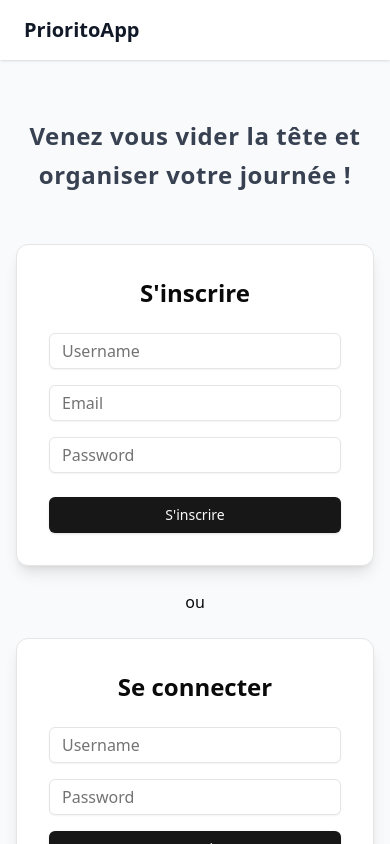
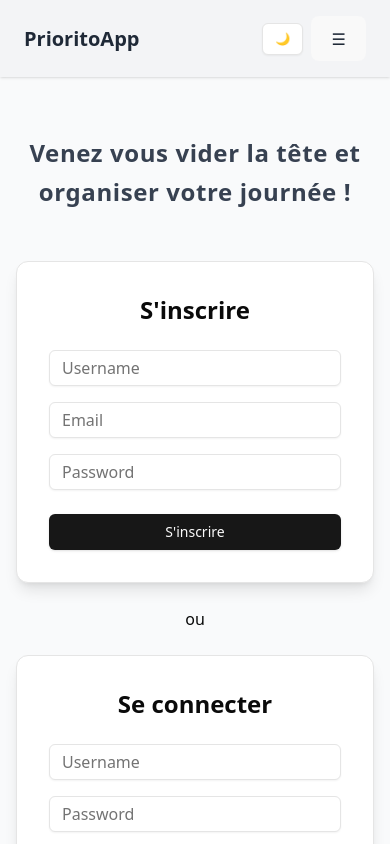
Before and after one commit to DervauxJulien/Priorito, a React (Vite) app in the folder frontend/: page / in a window 390 px wide. Shown: the top 844 px of the page. Built offline with nearby package versions, Linux system fonts and the light colour scheme; no server answers.

Commit message:
modification menu burger mobile

```diff
--- a/frontend/src/components/ui/Navbar.tsx
+++ b/frontend/src/components/ui/Navbar.tsx
@@ -1,45 +1,39 @@
 // src/components/Navbar.tsx
 import { useState, useEffect } from "react";
-import { Link, useNavigate, useLocation } from "react-router-dom";
+import { Link, useNavigate } from "react-router-dom";
 import { Button } from "@/components/ui/button";
 import { useAuth } from "@/context/AuthContext";
 import { useTheme } from "@/context/ThemeContext";
 
 export default function Navbar() {
-  const { isLoggedIn, role, logout } = useAuth();
+  const { isLoggedIn, role, logout } = useAuth(); // <-- récupère aussi le role
   const { darkMode, toggleDarkMode } = useTheme();
   const [menuOpen, setMenuOpen] = useState(false);
+  const navigate = useNavigate();
   const [mounted, setMounted] = useState(false);
-  const navigate = useNavigate();
-  const location = useLocation();
 
   useEffect(() => setMounted(true), []);
 
-  const hideAuthMenu = location.pathname === "/";
-
-  // Couleur texte burger
-  const burgerColorClass = darkMode ? "text-white" : "text-gray-900";
+  const hideMenu = location.pathname === "/";
 
   return (
-    <nav className="w-full bg-white dark:bg-gray-800 px-6 py-4 flex justify-between items-center shadow">
+    <nav className="w-full bg-gray-100 dark:bg-gray-900 px-6 py-4 flex justify-between items-center shadow">
       {/* Nom du site */}
       <Link
-        to={isLoggedIn ? "/tasks" : "/"}
-        className="text-xl font-bold text-gray-900 dark:text-white"
+        to="/tasks"
+        className="text-xl font-bold text-gray-800 dark:text-gray-100"
         onClick={() => setMenuOpen(false)}
       >
         PrioritoApp
       </Link>
 
-      {/* Desktop menu */}
       <div className="hidden md:flex items-center gap-4">
         {mounted && (
           <Button variant="outline" size="sm" onClick={toggleDarkMode}>
             {darkMode ? "☀️" : "🌙"}
           </Button>
         )}
-
-        {!hideAuthMenu && isLoggedIn && role === "ADMIN" && (
+        {isLoggedIn && role === "ADMIN" && (
           <Button
             variant="secondary"
             size="sm"
@@ -48,7 +42,7 @@ export default function Navbar() {
             Dashboard Admin
           </Button>
         )}
-        {!hideAuthMenu && isLoggedIn && (
+        {isLoggedIn && (
           <Button
             variant="destructive"
             size="sm"
@@ -63,7 +57,6 @@ export default function Navbar() {
       </div>
 
       {/* Mobile menu toggle */}
-      {!hideAuthMenu && (
       <div className="md:hidden flex items-center gap-2">
         {mounted && (
           <Button variant="outline" size="sm" onClick={toggleDarkMode}>
@@ -72,16 +65,15 @@ export default function Navbar() {
         )}
         <button
           onClick={() => setMenuOpen(!menuOpen)}
-            className={`focus:outline-none ${burgerColorClass}`}
+          className="text-gray-800 dark:text-white focus:outline-none"
         >
           ☰
         </button>
       </div>
-      )}
 
       {/* Mobile menu dropdown */}
-      {menuOpen && !hideAuthMenu && (
-        <div className="absolute top-16 right-6 bg-white dark:bg-gray-800 rounded shadow-md flex flex-col p-4 gap-2 md:hidden">
+      {menuOpen && (
+        <div className="absolute top-16 right-6 bg-gray-100 dark:bg-gray-900 rounded shadow-md flex flex-col p-4 gap-2 md:hidden">
           {isLoggedIn && role === "ADMIN" && (
             <Button
               variant="secondary"
```
Lines whose indentation alone changed are shown as unchanged.
